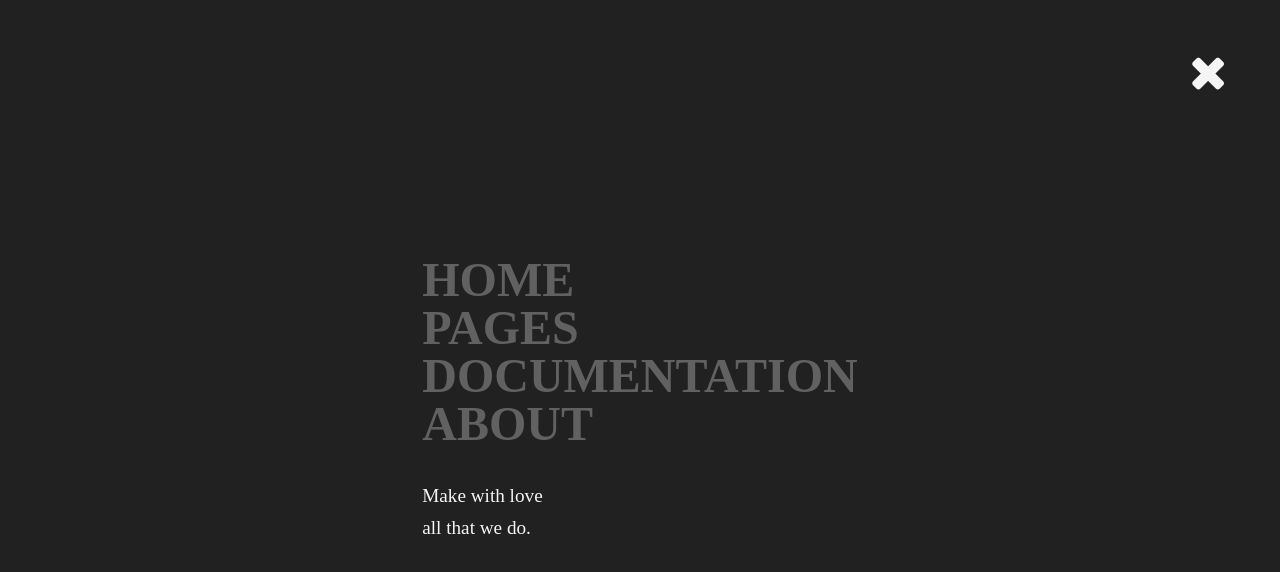
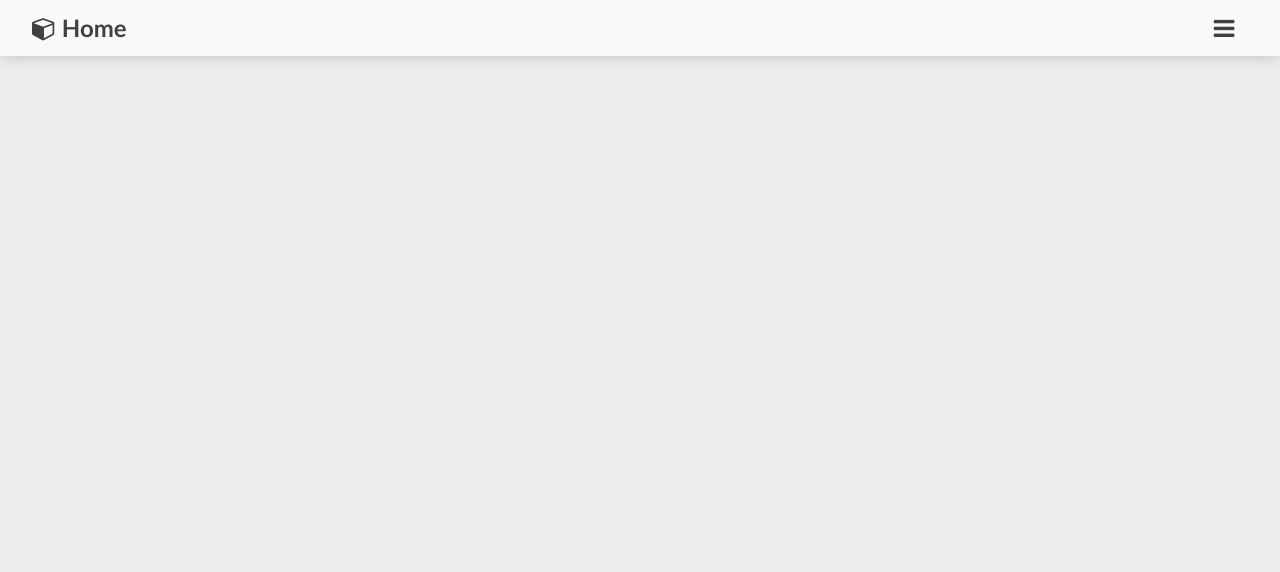
Before and after one commit to thy233/thy233.github.io, a plain HTML site: page index.html in a window 1280 px wide. Drawn offline with nearby package versions, Linux system fonts and the light colour scheme.

Commit message:
update nav, add header

```diff
--- a/index.html
+++ b/index.html
@@ -7,11 +7,14 @@
 	<link rel="stylesheet" href="https://cdn.staticfile.org/font-awesome/4.7.0/css/font-awesome.css">
 	<!-- Global Style -->
 	<link rel="stylesheet" href="./style/global.css">
+	<!-- jQuery -->
+	<script src="https://cdn.staticfile.org/jquery/1.10.2/jquery.min.js"></script>
 </head>
 <body>
 	<div id="app">
-		<div class="nav">
-			<div class="close">
+		<div class="nav" id="nav">
+			<div class="container">
+				<div class="close" id="close-nav">
 					<i class="fa fa-close"></i>
 				</div>
 
@@ -20,6 +23,7 @@
 					<a href="#" class="item">PAGES</a>
 					<a href="#" class="item">DOCUMENTATION</a>
 					<a href="#" class="item">ABOUT</a>
+				</div>
 
 				<div class="massage">
 					Make with love <br>
@@ -28,9 +32,35 @@
 			</div>
 		</div>
 
-		<div class="header"></div>
+		<div class="header">
+			<div class="container">
+				<div class="title">
+					<span class="icon">
+						<i class="fa fa-cube"></i>
+					</span>
+
+					<span class="content">Home</span>
+				</div>
+
+				<div class="menu">
+					<div class="item" id="open-nav">
+						<i class="fa fa-navicon"></i>
+					</div>
+				</div>
+			</div>
+		</div>
 
 		<div class="main"></div>
 	</div>
+
+	<script type="text/javascript">
+		let nav = $('#nav');
+		$('#open-nav').on('click', () => {
+			nav.addClass('open');
+		});
+		$('#close-nav').on('click', () => {
+			nav.removeClass('open');
+		});
+	</script>
 </body>
 </html>
--- a/style/global.css
+++ b/style/global.css
@@ -13,25 +13,54 @@ body {
 	color: #424242;
 }
 
+.container {
+	position: relative;
+	width: 1280px;
+}
+
 #app {
 	height: 100%;
+	font-family: "Trebuchet MS";
+	background-color: #EEEEEE;
 }
 
 #app > .nav {
+	position: absolute;
+	top: 0;
+	left: 0;
+	width: 0;
 	height: 100%;
-	padding: 2rem;
 	display: grid;
 	place-items: center;
 	background-color: #212121;
 	color: #F5F5F5;
+	overflow: hidden;
+	transition: 0.5s;
+	z-index: 1;
+}
+
+#app > .nav.open {
+	width: 100%;
+}
+
+#app > .nav > .container {
+	padding: 3rem 6rem;
+	width: 1024px;
+	height: 512px;
+}
+
+#app > .nav > .container > * {
+	margin-top: 3rem;
 }
 
 #app > .nav .close {
 	position: absolute;
-	right: 3rem;
-	top: 3rem;
+	right: 6rem;
+	top: 0;
 	width: 3rem;
 	height: 3rem;
+	margin: 0;
+	padding: 0;
 	line-height: 3rem;
 	font-size: 3rem;
 	text-align: center;
@@ -41,21 +70,82 @@ body {
 	color: #FFCDD2;
 }
 
-#app > .nav .link a.item {
+#app > .nav a.item {
 	display: block;
 	font-size: 3rem;
-	line-height: 3rem;
+	line-height: 2rem;
 	text-decoration: none;
 	font-weight: bolder;
 	color: #616161;
 }
 
-#app > .nav .link a.item:hover {
+#app > .nav a.item:hover {
 	color: #F5F5F5;
 }
 
-#app > .nav .link .massage {
-	margin-top: 2rem;
+#app > .nav .massage {
 	line-height: 2rem;
 	font-size: 1.2rem;
 }
+
+#app > .header {
+	line-height: 3.5rem;
+	font-size: 1.5rem;
+	padding: 0 2rem;
+	font-weight: bolder;
+	box-shadow: 0 0 1rem #BDBDBD;
+	background-color: #FAFAFA;
+}
+
+#app > .header > .container {
+	display: flex;
+	justify-content: space-between;
+	margin: auto;
+}
+
+#app > .header .menu {
+	display: flex;
+	cursor: pointer;
+}
+
+#app > .header .menu > .item {
+	width: 3rem;
+	height: 3rem;
+	text-align: center;
+}
+
+#app > .header .menu > .item:hover {
+	color: #2979FF;
+}
+
+@media screen and (max-width: 1280px) {
+	.container {
+		width: 100%;
+	}
+}
+
+@media screen and (max-width: 1024px) {
+	#app > .nav > .container {
+		width: 100%;
+	}
+}
+
+@media screen and (max-width: 768px) {
+	#app > .nav > .container {
+		height: 100%;
+		display: grid;
+		place-items: center;
+		padding: 0;
+	}
+
+	#app > .nav .close {
+		top: 1rem;
+		right: 1rem;
+	}
+
+	#app > .nav a.item {
+		color: #F5F5F5;
+		line-height: 4rem;
+		text-align: center;
+	}
+}
```
Lines whose indentation alone changed are shown as unchanged.
